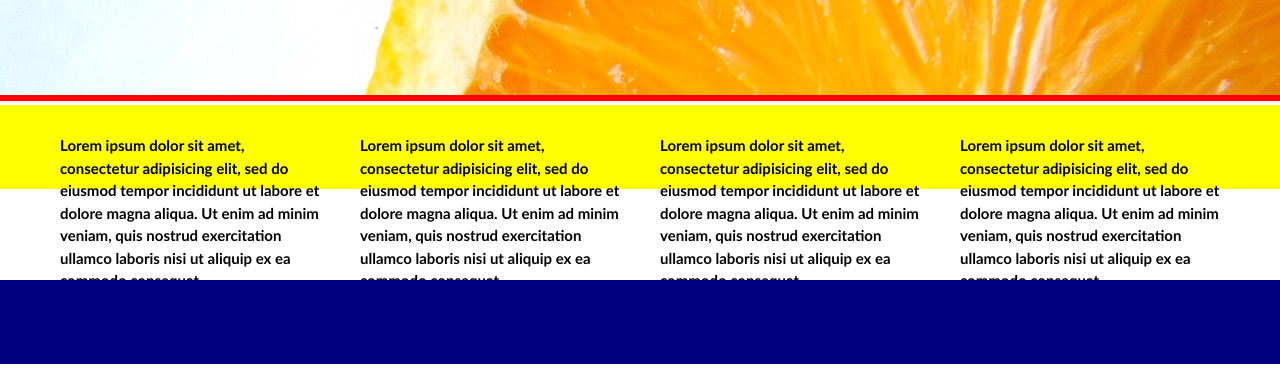
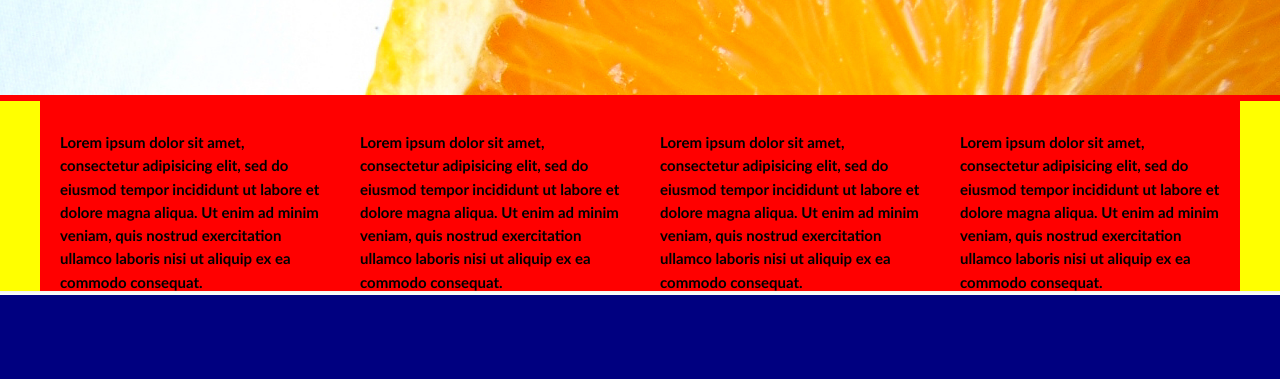
Before and after one commit to ArlinskiEV/orange-rabbit, a plain HTML site: page index.html in a window 1280 px wide. Shown: the part 436-815 px from the top of the page. Drawn offline with Linux system fonts and the light colour scheme.

```diff
--- a/css/styles.css
+++ b/css/styles.css
@@ -213,18 +213,19 @@ h2:last-child {
 /*four textareas*/
 .content .wrapper {
   max-width: 1200px;
+  overflow: hidden;
 }
 .short-text {
   font-family: Calibri, Candara, "Segoe UI", Arial, sans-serif;
   font-size: 15px;
   font-weight: bold;
-  line-height: 1.5;
+  line-height: 1.55;
   text-align: left;
   max-width: 260px;
-  max-height: 150px;
+  max-height: 160px;
   overflow: hidden;
   float: left;
-  margin: 33px 20px 0px;
+  margin: 30px 20px 0px;
   position: relative;
 }
 .short-text a:last-child {
```
